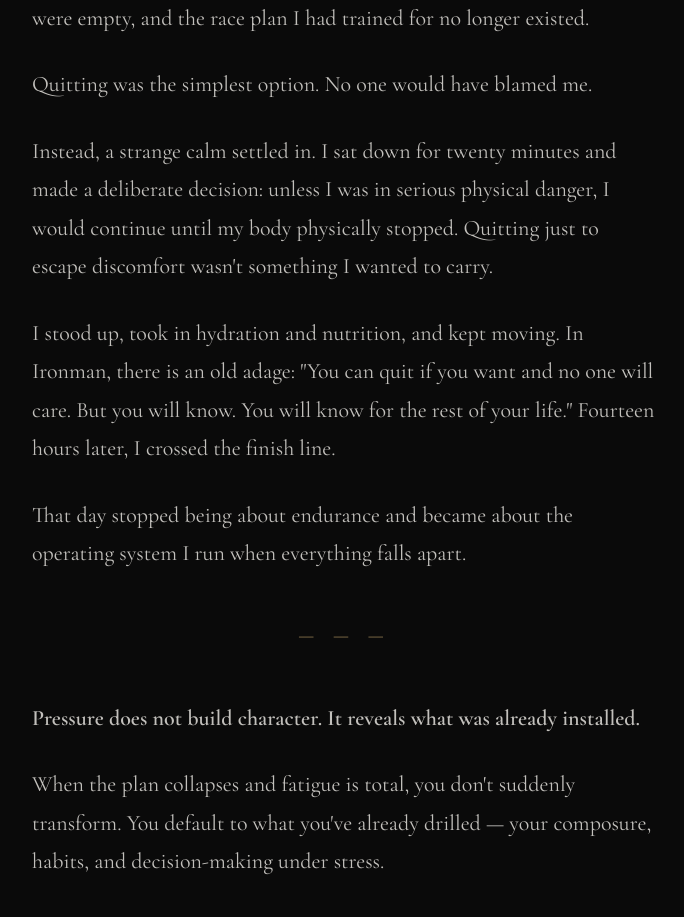
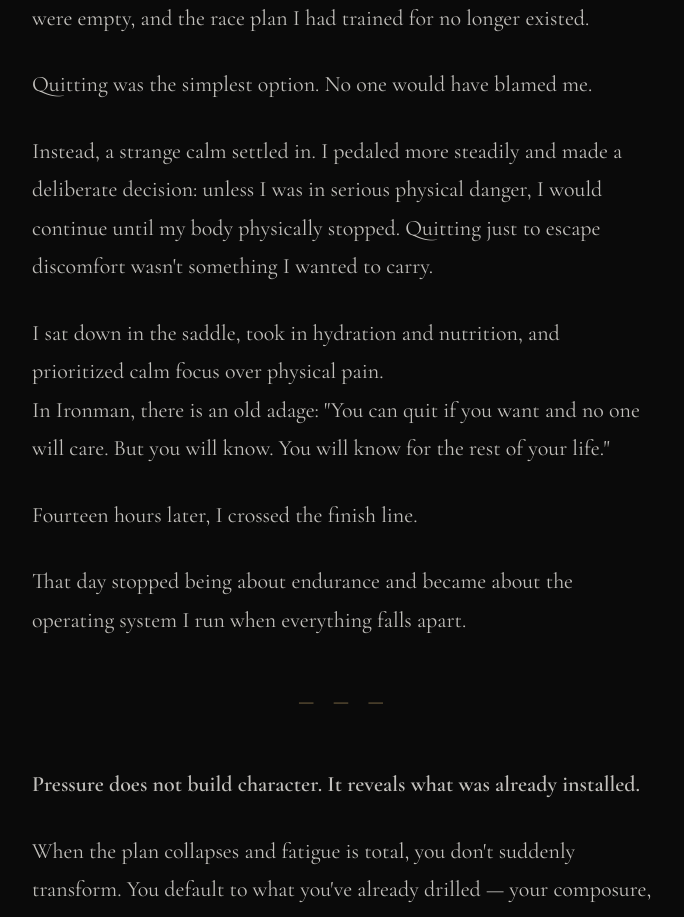
Before and after one commit to tonylombardi-22/personal_branding, a Next.js app: page /writing in a window 1280 px wide. Shown: the part 1240-2157 px from the top of the page, without its empty margins (296-980 px from the left). Built offline with nearby package versions, Linux system fonts and the light colour scheme.

Commit message:
added you can quit quote

```diff
--- a/app/writing/page.tsx
+++ b/app/writing/page.tsx
@@ -423,15 +423,20 @@ export default function Writing() {
             </p>
 
             <p>
-              Instead, a strange calm settled in. I sat down for twenty minutes
+              Instead, a strange calm settled in. I pedaled more steadily
               and made a deliberate decision: unless I was in serious physical danger,
               I would continue until my body physically stopped. Quitting just to
               escape discomfort wasn't something I wanted to carry.
             </p>
 
             <p>
-              I stood up, took in hydration and nutrition, and kept moving. In Ironman, there is an old adage: "You can quit if you want and no one will care. But you will know. You will know for the rest of your life."
+              I sat down in the saddle, took in hydration and nutrition, and prioritized calm focus over physical pain.
+               <p>
+               In Ironman, there is an old adage: "You can quit if you want and no one will care. But you will know. You will know for the rest of your life."
+              </p>
+              <p>
               Fourteen hours later, I crossed the finish line.
+              </p>
             </p>
 
             <p>
```
